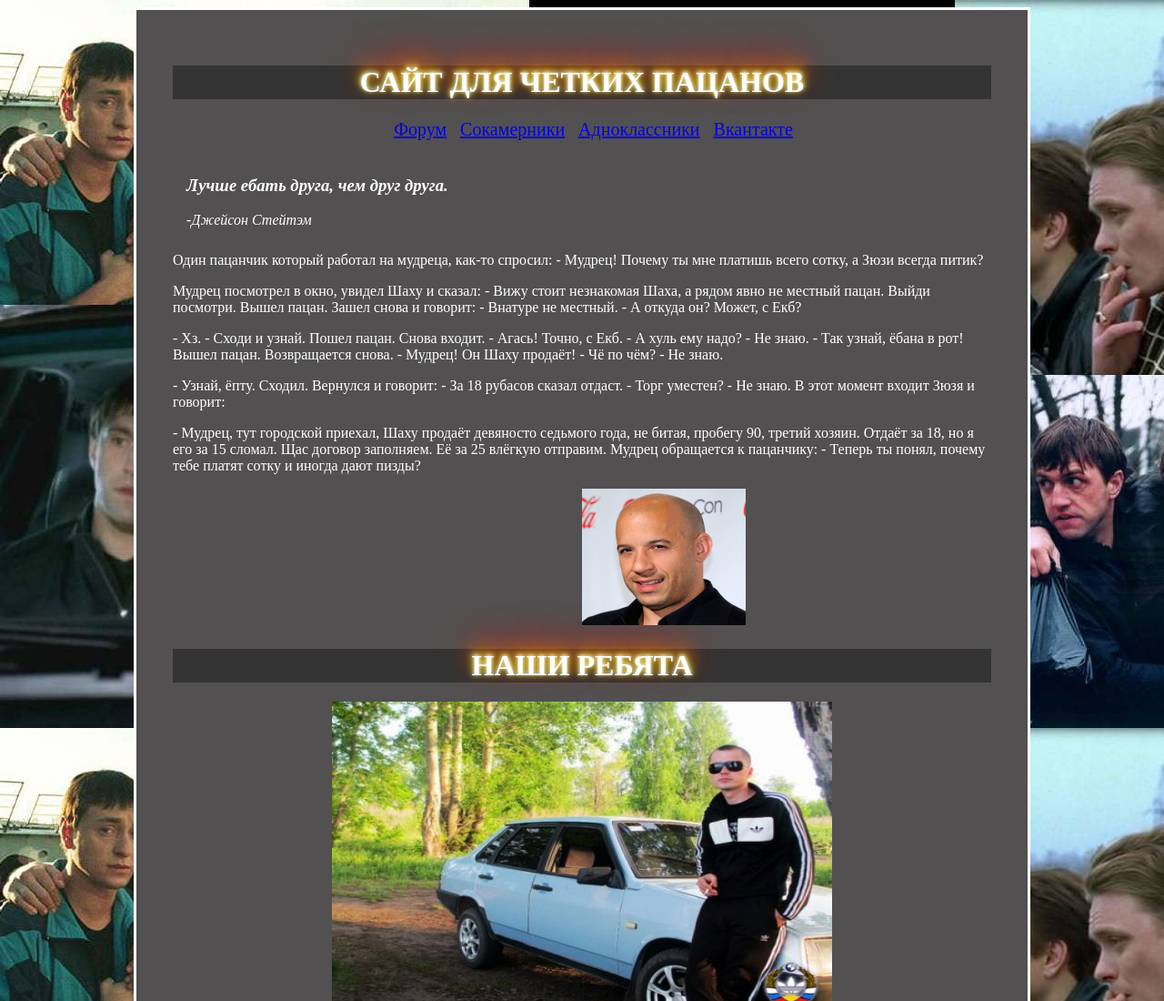
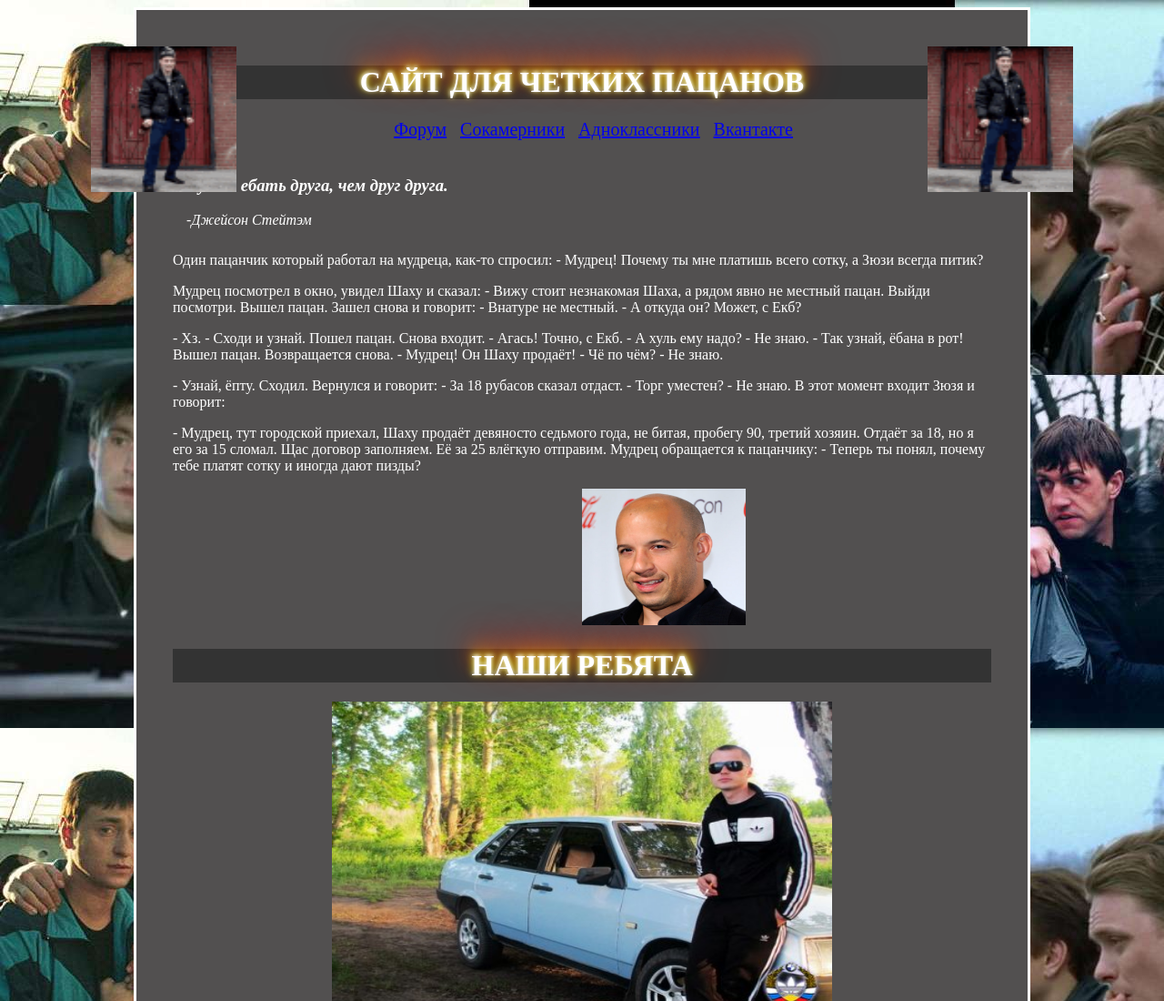
Before and after one commit to Altair312/yoptapage, a plain HTML site: page index.html in a window 1280 px wide. Shown: the top 1100 px of the page at 91% size. Drawn offline with Linux system fonts and the light colour scheme.

Commit message:
Some more sass

```diff
--- a/index.html
+++ b/index.html
@@ -15,6 +15,8 @@
     >
     </iframe>
     <div class="container">
+      <div id="dancer-1"><img src="public/css/tenor.gif" alt="lol"/></div>
+      <div id="dancer-2"><img src="public/css/tenor.gif" alt="lol"/></div>
       <div class="top-header">
         <h1>САЙТ ДЛЯ ЧЕТКИХ ПАЦАНОВ</h1>
         <div class="top-header--links">
--- a/public/css/index.scss
+++ b/public/css/index.scss
@@ -61,6 +61,21 @@ text-shadow: 0 -1px 4px #FFF, 0 -2px 10px #ff0, 0 -10px 20px #ff8000, 0 -18px 40
 
 }
 
+#dancer-1, #dancer-2 {
+  position: fixed;
+  img {
+    height: 160px;
+    width: 160px;
+  }
+}
+
+#dancer-1 {
+  left: 100px;
+}
+#dancer-2 {
+  right: 100px;
+}
+
 #jason {
   height: 150px;
   width: 180px;
```
Also changed, not shown: public/css/index.css, public/css/tenor.gif (added).
